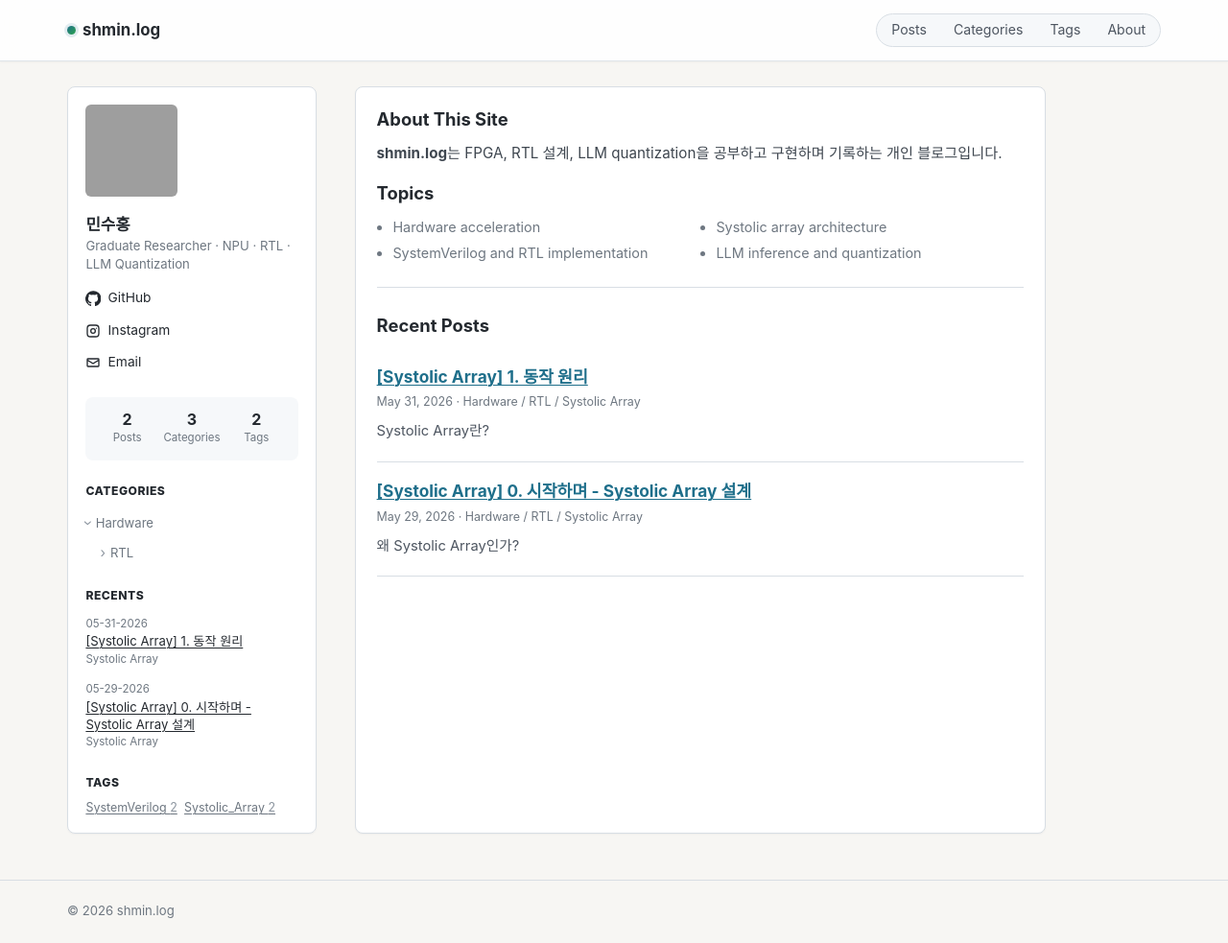
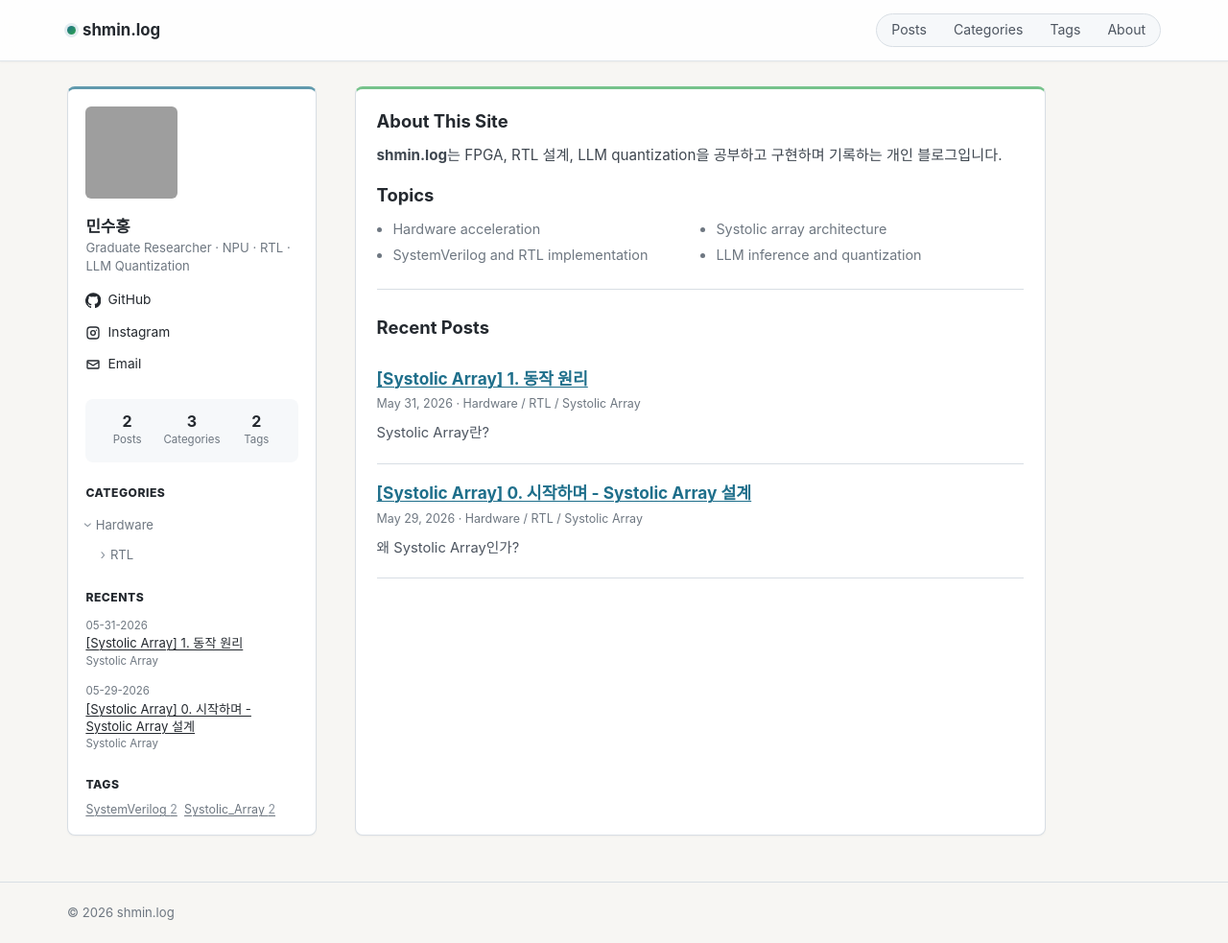
Before and after one commit to hathaw9y/hathaw9y.github.io, a Jekyll site: the page built from index.html, in a window 1280 px wide and 983 px high. Shown: the whole window at 96% size. Built offline with Jekyll 4.4.1, drawn with Linux system fonts in a browser that asks for light colours; the list of posts is cut into pages by our own code; grey boxes are pictures that could not be loaded.

Commit message:
Style navigation and post cards

```diff
--- a/_includes/header.html
+++ b/_includes/header.html
@@ -3,7 +3,10 @@
     <a class="site-title" href="{{ '/' | relative_url }}">{{ site.title }}</a>
     <nav class="site-nav" aria-label="Primary navigation">
       {% for item in site.data.navigation.main %}
-        <a href="{{ item.url | relative_url }}">{{ item.title }}</a>
+        <a
+          href="{{ item.url | relative_url }}"
+          {% if page.url == item.url or page.url contains item.url and item.url != "/" %}class="is-active"{% endif %}
+        >{{ item.title }}</a>
       {% endfor %}
     </nav>
   </div>
--- a/assets/css/main.scss
+++ b/assets/css/main.scss
@@ -110,6 +110,12 @@
   background: var(--panel-bg);
 }
 
+.site-nav a.is-active {
+  color: var(--text);
+  background: var(--panel-bg);
+  box-shadow: 0 1px 2px rgba(31, 35, 40, 0.06);
+}
+
 .site-shell {
   display: grid;
   grid-template-columns: var(--sidebar-width) minmax(0, var(--content-width));
@@ -125,6 +131,7 @@
   top: 1.25rem;
   padding: 1.15rem;
   border: 1px solid var(--line);
+  border-top: 3px solid rgba(31, 111, 139, 0.7);
   border-radius: 8px;
   background: var(--panel-bg);
   box-shadow: 0 1px 2px rgba(31, 35, 40, 0.04);
@@ -134,6 +141,7 @@
   min-width: 0;
   padding: 1.35rem;
   border: 1px solid var(--line);
+  border-top: 3px solid rgba(45, 164, 78, 0.65);
   border-radius: 8px;
   background: var(--panel-bg);
   box-shadow: 0 1px 2px rgba(31, 35, 40, 0.04);
@@ -367,6 +375,7 @@
 .post-card {
   padding: 1.15rem 0;
   border-bottom: 1px solid var(--line);
+  transition: background 0.12s ease, box-shadow 0.12s ease;
 }
 
 .post-card:first-child {
@@ -381,6 +390,20 @@
 
 .post-card__title a {
   color: var(--link);
+}
+
+.post-card:hover {
+  margin-right: -0.75rem;
+  margin-left: -0.75rem;
+  padding-right: 0.75rem;
+  padding-left: 0.75rem;
+  border-radius: 8px;
+  background: #fbfbfa;
+  box-shadow: inset 3px 0 0 rgba(31, 111, 139, 0.35);
+}
+
+.post-card:hover .post-card__title a {
+  color: var(--link-hover);
 }
 
 .post-card__meta,
```
